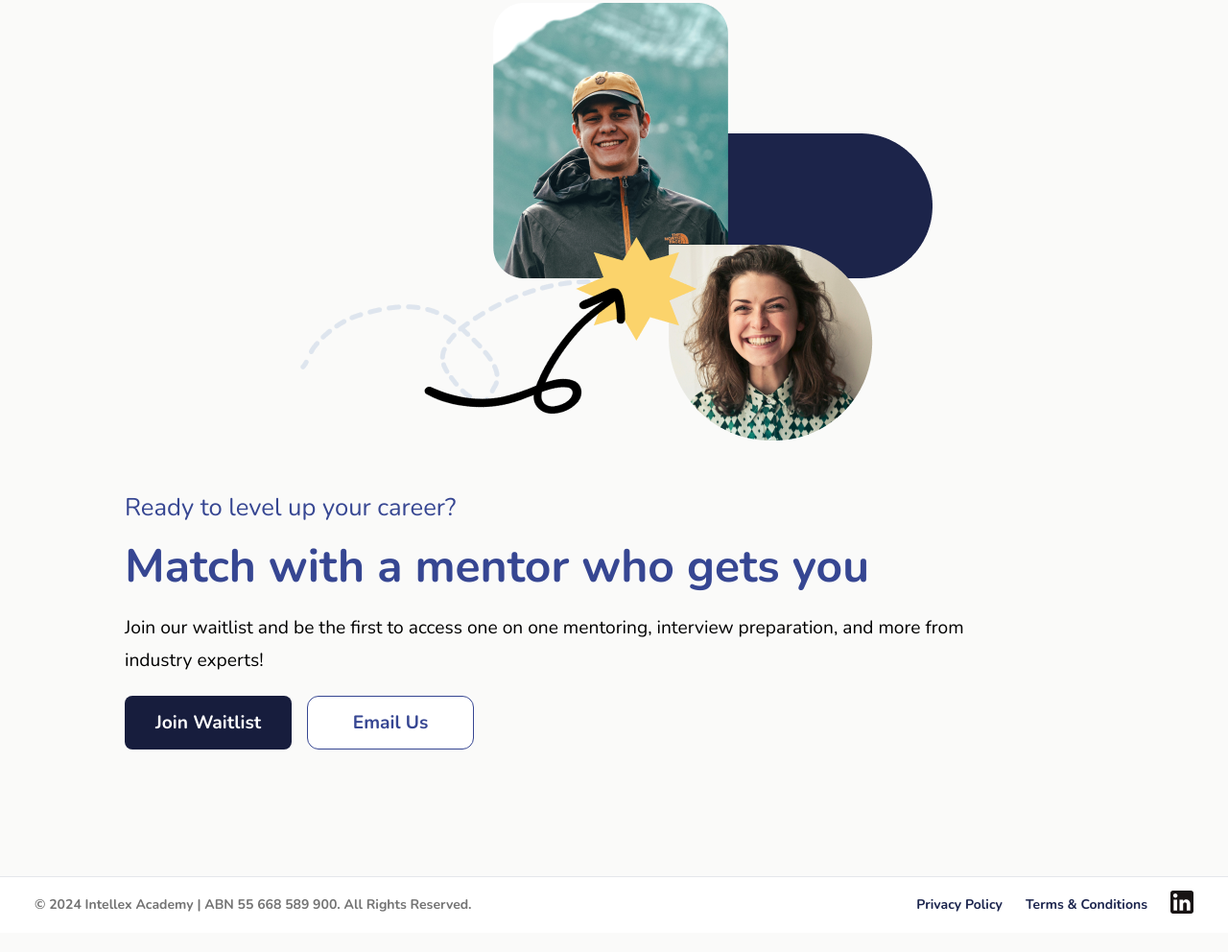
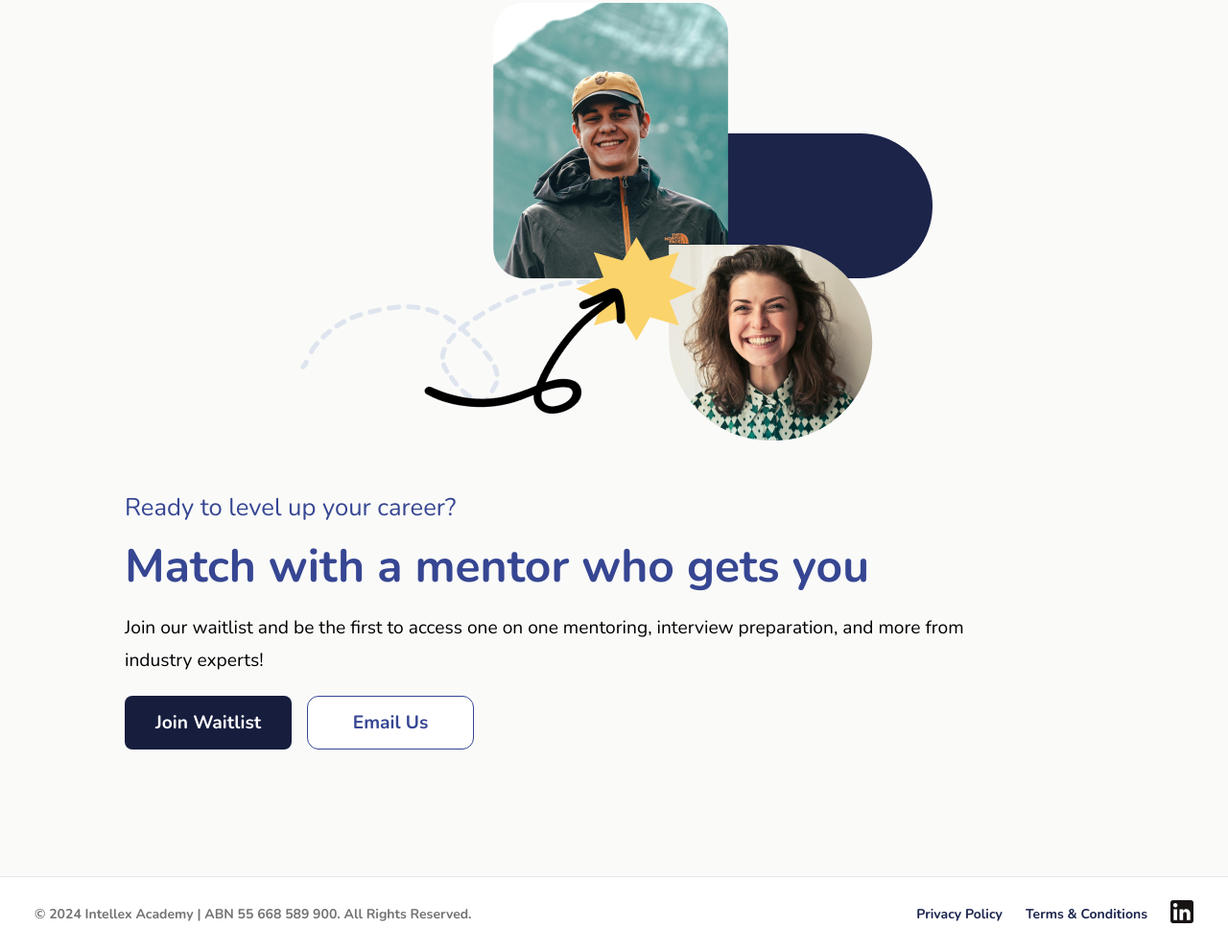
Before and after one commit to henrylin03/intellex-pre-registration-page, a plain HTML site: page index.html in a window 1280 px wide. Shown: the part 141-1133 px from the top of the page at 96% size. Drawn offline with nearby package versions, Linux system fonts and the light colour scheme.

Commit message:
style(footer): increase padding above and below (top and bottom) for footer on non-mobile screens

```diff
--- a/css/global.css
+++ b/css/global.css
@@ -80,7 +80,7 @@
 
 /* FOOTER */
 footer {
-  padding: 14px 36px;
+  padding: 24px 36px;
   background-color: white;
   border-top: var(--border-divider);
 
```
